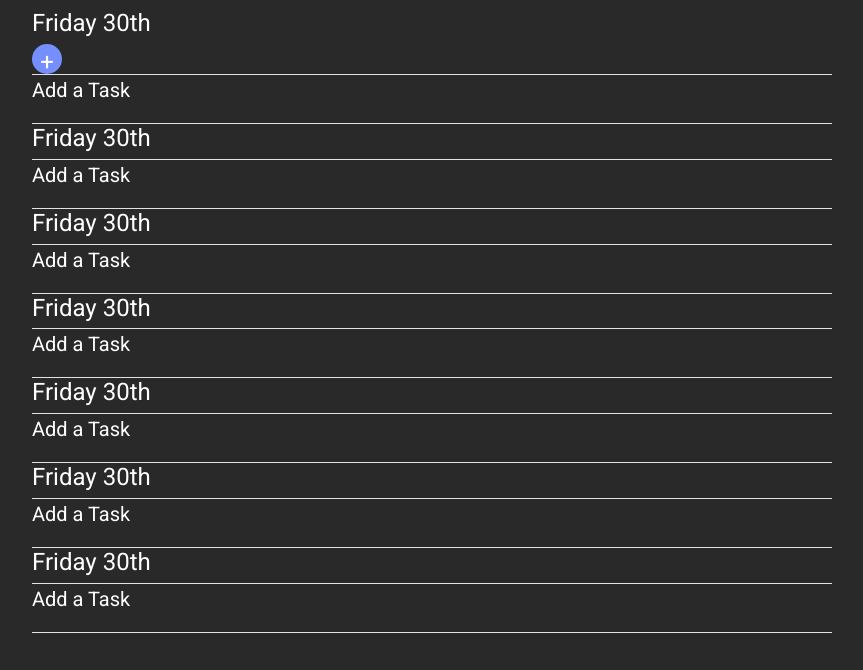
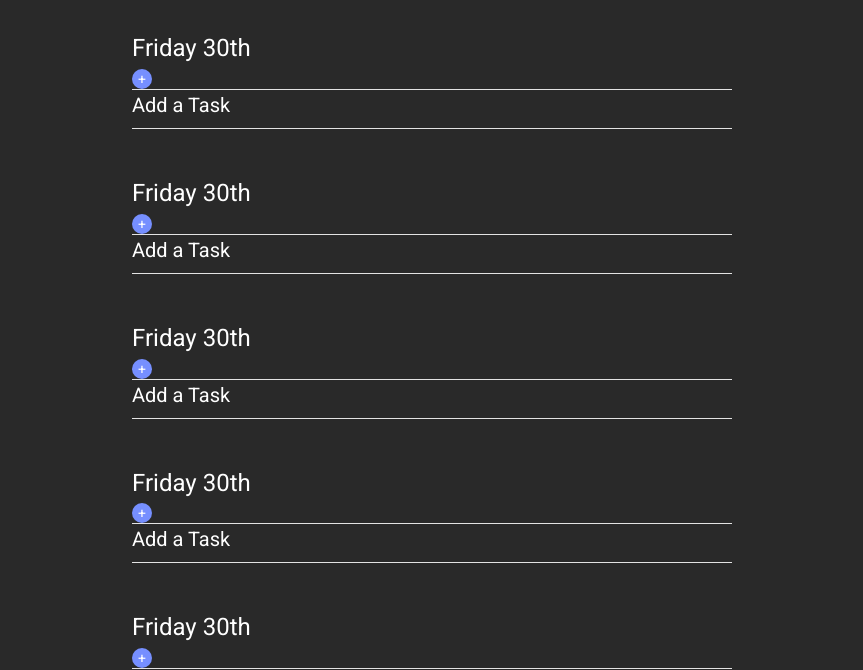
Before and after one commit to Krysstopha/Todolist, a plain HTML site: page index.html in a window 1280 px wide. Shown: the part 139-809 px from the top of the page, without its empty margins (208-1071 px from the left). Drawn offline with Linux system fonts and the light colour scheme.

Commit message:
Saving small changes

```diff
--- a/assets/css/main.sass
+++ b/assets/css/main.sass
@@ -3,6 +3,7 @@
   font-family: 'Roboto'
   font-size: 12px
   color: white
+  cursor: context-menu
 
 // Removing the scroll bar
 @mixin scrollbars
@@ -29,7 +30,6 @@ body
 #timeBox
   display: flex
   justify-content: center
-
 #time
   font-size: 46px
   color: white
@@ -55,9 +55,13 @@ body
 // Fix the fkn flexbox so it actually sits in the middle ffs
 
 // Task Style
+.taskBox
+  padding-top: 25px
+  padding-bottom: 25px
+
 .taskDays
-  width: 800px
-  height: 50px
+  width: 600px
+  height: 40px
   border-top: 1px solid #E3E3E3
   border-bottom: 1px solid #E3E3E3
   color: white
@@ -68,11 +72,18 @@ body
   -moz-user-select: none
   -ms-user-select: none
   user-select: none
+  cursor: pointer
 
-.urgencyCircle
-  height: 30px
-  width: 30px
+.additionCircle
+  height: 20px
+  line-height: 20px
+  width: 20px
   background-color: #768fff
   border-radius: 50%
   text-align: center
-  font-size: 24px
+  font-size: 14px
+  cursor: context-menu
+
+.additionButtonHover
+    background-color: #292929
+    color: #768fff
--- a/assets/js/script.js
+++ b/assets/js/script.js
@@ -23,11 +23,23 @@ $(document).ready(function(){
     // This is a check to make sure it worked
     console.log("This worked");
   });
+  // Function to get rid of text when clicked (Only default text)
   $("taskDays").click(function(){
-
+    $(this).innerHTML = "";
+  });
+  // Function to change color of circles
+  $("additionCircle").hover(function(){
+    $(this).hide();
   });
 });
 //-------- End Function
+
+//-------- Cursor changes based on clicking Function
+$(document).ready(function(){
+  $("#firstTaskBox").click(function(){
+    $(this).css("cursor: context-menu");
+  });
+});
 
 //-------- Level of Urgency Function
 $(document).ready(function(){
--- a/index.html
+++ b/index.html
@@ -31,37 +31,37 @@
     <!-- REMAKE THIS IN ANGULAR LATER -->
     <div class="taskBox">
       <h1 id="date0"></h1>
-      <div class="urgencyCircle">+</div>
-      <div class="taskDays" contenteditable="true">Add a Task</div>
+      <div class="additionCircle">+</div>
+      <div class="taskDays" contenteditable="true" id="firstTaskBox">Add a Task</div>
     </div>
     <div class="taskBox">
       <h1 id="date1"></h1>
-      <span class="urgencyCircle"></span>
+      <div class="additionCircle">+</div>
       <div class="taskDays" contenteditable="true">Add a Task</div>
     </div>
     <div class="taskBox">
       <h1 id="date2"></h1>
-      <span class="urgencyCircle"></span>
+      <div class="additionCircle">+</div>
       <div class="taskDays" contenteditable="true">Add a Task</div>
     </div>
     <div class="taskBox">
       <h1 id="date3"></h1>
-      <span class="urgencyCircle"></span>
+      <div class="additionCircle">+</div>
       <div class="taskDays" contenteditable="true">Add a Task</div>
     </div>
     <div class="taskBox">
       <h1 id="date4"></h1>
-      <span class="urgencyCircle"></span>
+      <div class="additionCircle">+</div>
       <div class="taskDays" contenteditable="true">Add a Task</div>
     </div>
     <div class="taskBox">
       <h1 id="date5"></h1>
-      <span class="urgencyCircle"></span>
+      <div class="additionCircle">+</div>
       <div class="taskDays" contenteditable="true">Add a Task</div>
     </div>
     <div class="taskBox">
       <h1 id="date6"></h1>
-      <span class="urgencyCircle"></span>
+      <div class="additionCircle">+</div>
       <div class="taskDays" contenteditable="true">Add a Task</div>
     </div>
   </div>
```
Also changed, not shown: assets/css/main.css, 1 other file.
